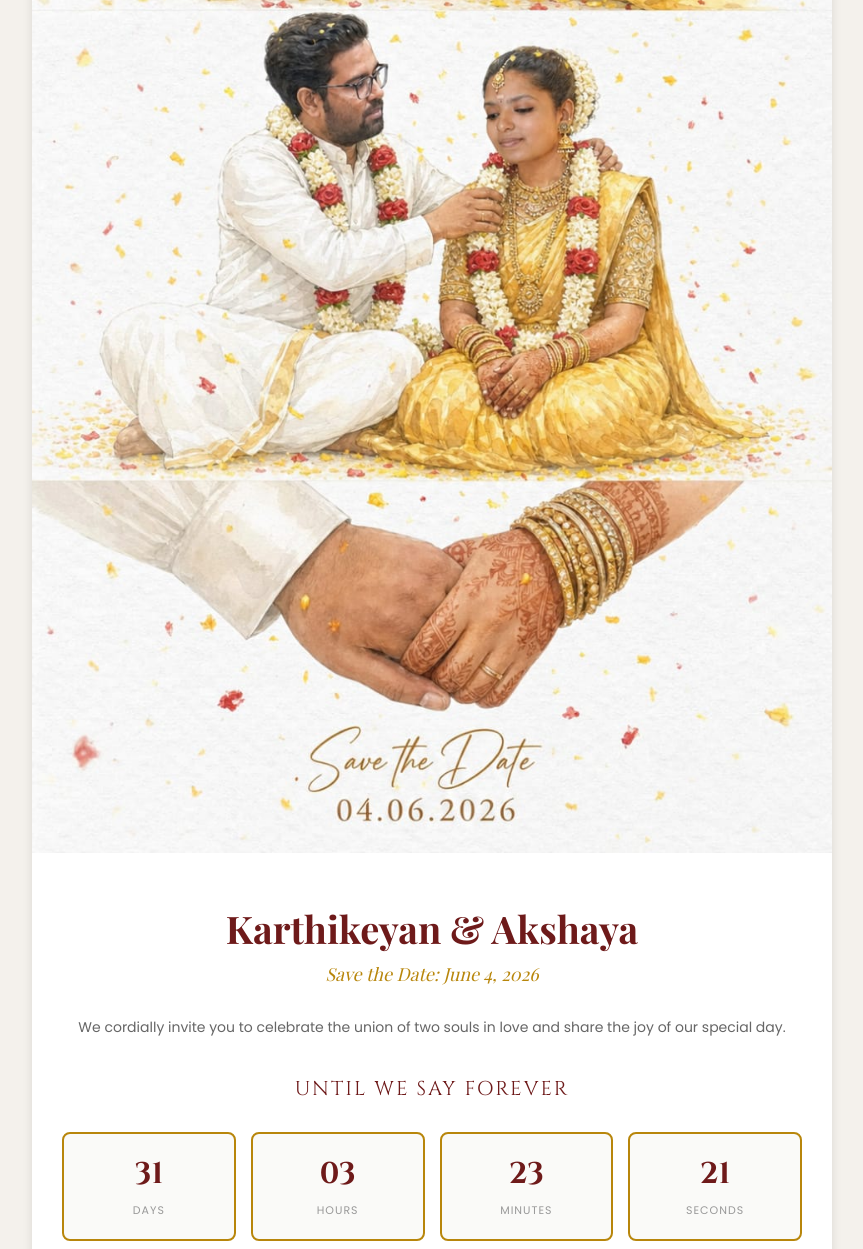
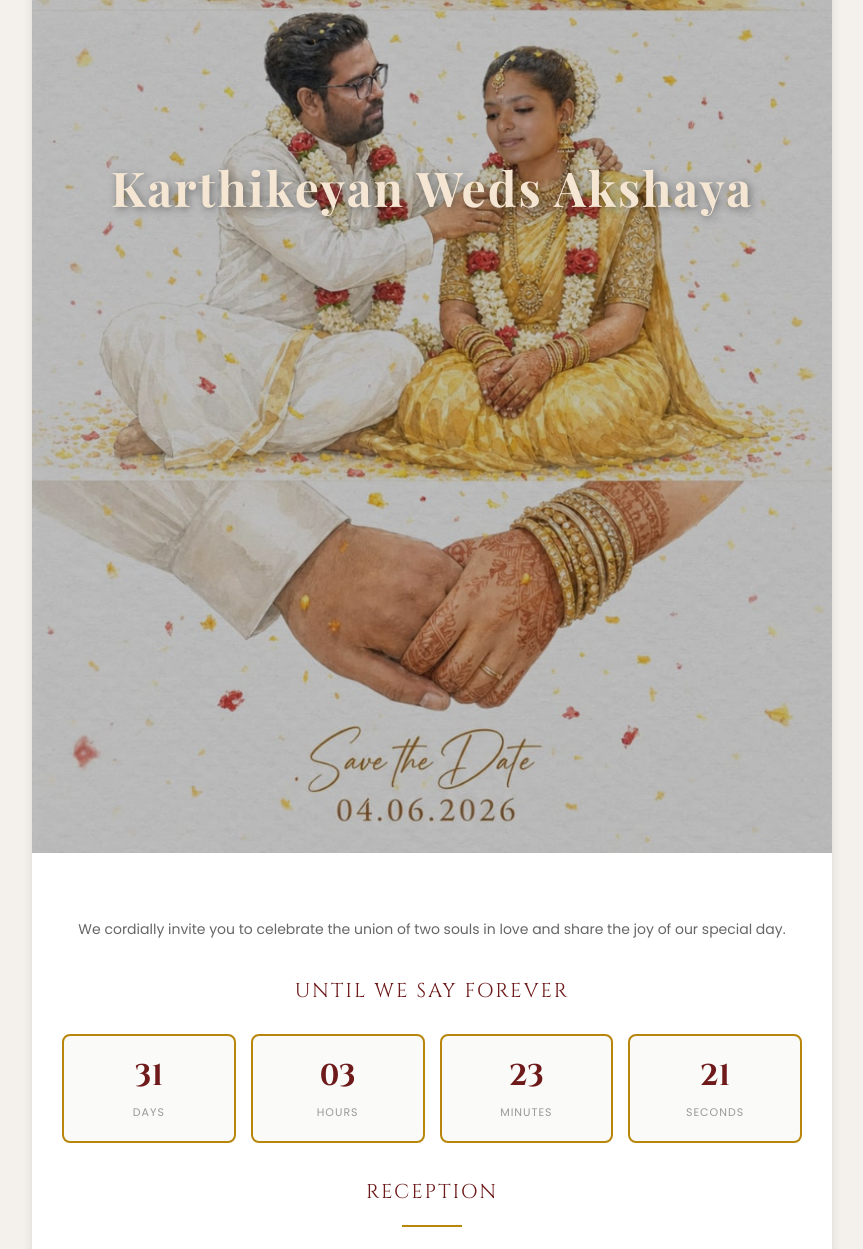
Before and after one commit to Karthik04Jun26/Wedding_invitation_04Jun26, a plain HTML site: page index.html in a window 1280 px wide. Shown: the part 480-1729 px from the top of the page, without its empty margins (208-1071 px from the left). Drawn offline with nearby package versions, Linux system fonts and the light colour scheme.

Commit message:
Update index.html

```diff
--- a/index.html
+++ b/index.html
@@ -24,32 +24,47 @@
             box-shadow: 0 2px 10px rgba(0,0,0,0.1);
         }
 
-        /* IMAGE DISPLAY - DIRECTLY WITH IMG TAG */
+        /* IMAGE SECTION WITH OVERLAY TEXT */
+        .photo-section {
+            position: relative;
+            width: 100%;
+            display: block;
+        }
+
         .photo-section img {
             width: 100%;
             height: auto;
             display: block;
         }
 
+        /* OVERLAY TEXT ON IMAGE */
+        .image-overlay {
+            position: absolute;
+            top: 0;
+            left: 0;
+            right: 0;
+            bottom: 0;
+            display: flex;
+            align-items: center;
+            justify-content: center;
+            background: rgba(0, 0, 0, 0.25);
+            z-index: 10;
+        }
+
+        .overlay-text {
+            font-family: 'Playfair Display', serif;
+            font-size: 48px;
+            font-weight: 700;
+            color: #f5e6d3;
+            text-align: center;
+            text-shadow: 2px 2px 8px rgba(0, 0, 0, 0.4);
+            letter-spacing: 2px;
+            padding: 20px;
+        }
+
         .info-section {
             padding: 50px 30px;
             text-align: center;
-        }
-
-        h1 {
-            font-family: 'Playfair Display', serif;
-            color: #6e1a1a;
-            font-size: 38px;
-            margin-bottom: 8px;
-            font-weight: 700;
-        }
-
-        .date-tag {
-            font-family: 'Playfair Display', serif;
-            color: #b8860b;
-            font-size: 18px;
-            font-style: italic;
-            margin-bottom: 30px;
         }
 
         .section-title {
@@ -150,12 +165,12 @@
         }
 
         @media (max-width: 600px) {
+            .overlay-text {
+                font-size: 32px;
+            }
+
             .info-section {
                 padding: 30px 20px;
-            }
-
-            h1 {
-                font-size: 28px;
             }
 
             .countdown-container {
@@ -181,16 +196,16 @@
 
 <div class="main-container">
 
-    <!-- YOUR WEDDING PHOTO -->
+    <!-- YOUR WEDDING PHOTO WITH OVERLAY TEXT -->
     <div class="photo-section">
         <img src="WEDDING_INVITE.jpeg" alt="Karthikeyan and Akshaya Wedding Invitation">
+        <div class="image-overlay">
+            <div class="overlay-text">Karthikeyan Weds Akshaya</div>
+        </div>
     </div>
 
     <!-- INFORMATION -->
     <div class="info-section">
-
-        <h1>Karthikeyan & Akshaya</h1>
-        <p class="date-tag">Save the Date: June 4, 2026</p>
 
         <p class="description">
             We cordially invite you to celebrate the union of two souls in love and share the joy of our special day.
```
